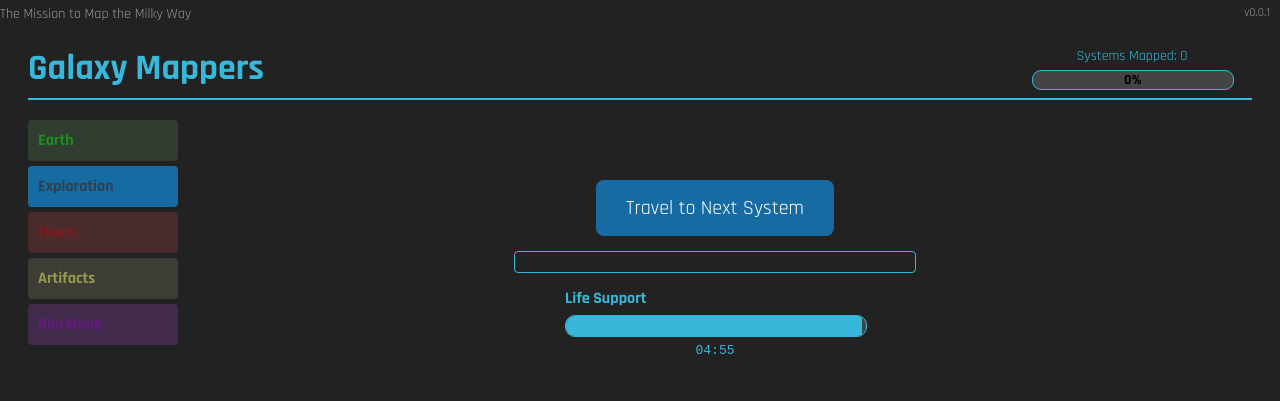
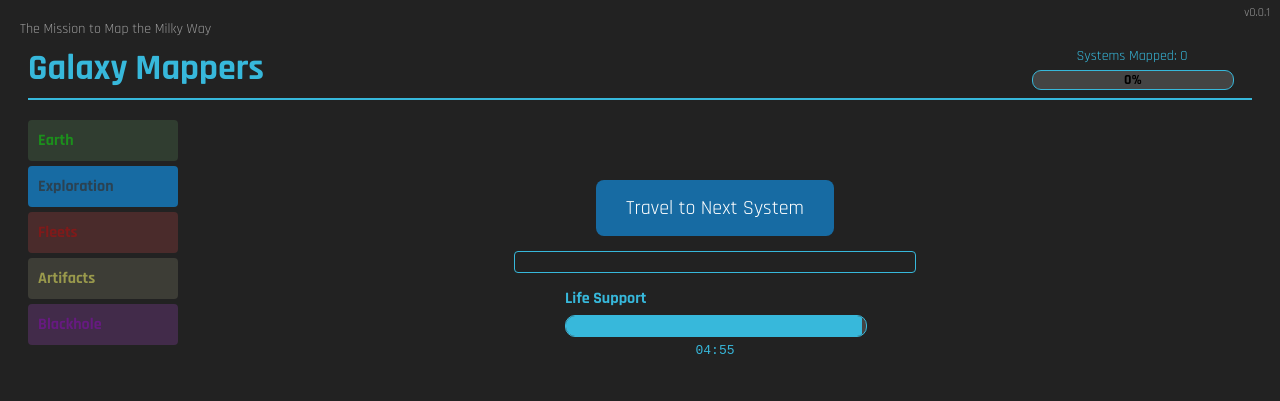
Before and after one commit to jsigmon91/galaxymappers, a plain HTML site: page index.html in a window 1280 px wide. Drawn offline with Linux system fonts and the light colour scheme.

Commit message:
Update style.css

```diff
--- a/style.css
+++ b/style.css
@@ -35,8 +35,8 @@ button {
 /* Subtitle aligned right, just above title */
 #gameSubtitle {
   position: absolute;
-  top: 5px;
-  left: 0px;
+  top: 20px;
+  left: 20px;
   font-size: 14px;
   font-weight: normal;
   color: #999;
```
